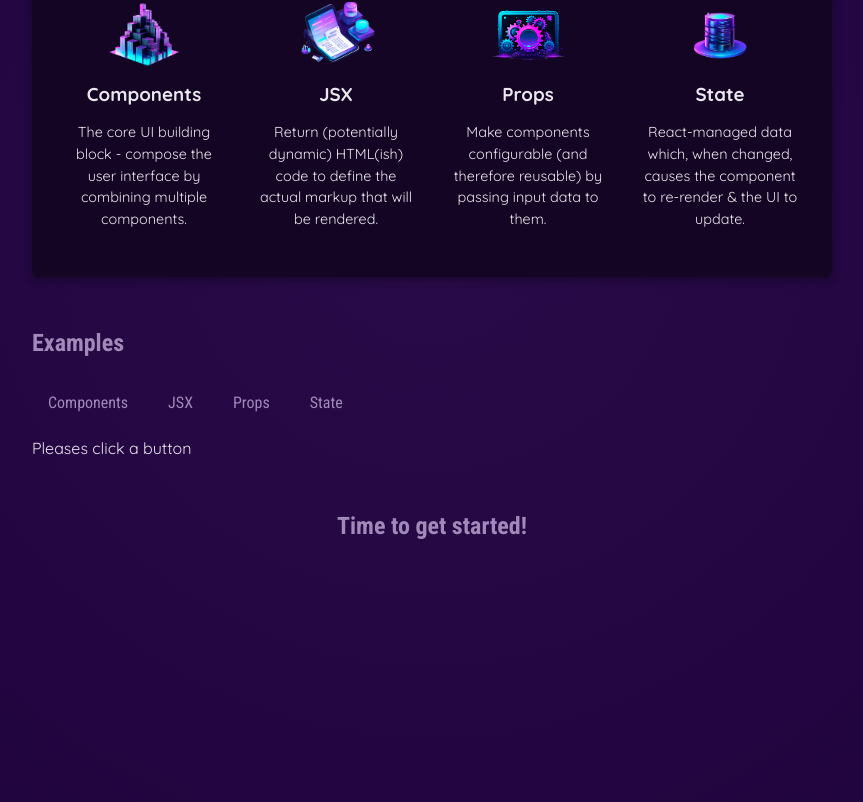
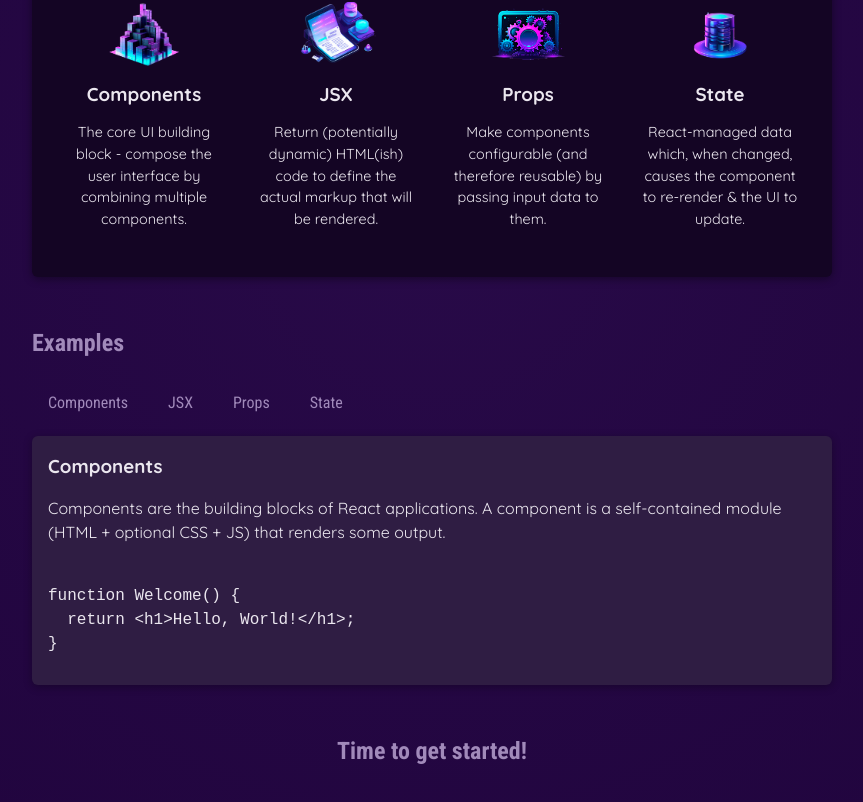
Before and after one commit to dmsgur127/r202014076_01, a React (Vite) app: page / in a window 1280 px wide. Shown: the part 422-1224 px from the top of the page, without its empty margins (208-1071 px from the left). Built offline with nearby package versions, Linux system fonts and the light colour scheme.

Commit message:
데이터 기반 State 가져오기 및 출력

```diff
--- a/src/App.jsx
+++ b/src/App.jsx
@@ -4,9 +4,10 @@
 import { Header } from './components/Header/Header.jsx';
 import CoreConcept from './components/CoreConcept.jsx';
 import TabButton from './components/TabButton.jsx';
+import {EXAMPLES} from './data.js';
 
 function App() {
-  const [ selectedTopic, setSelectedTopic ] = useState('Pleases click a button');
+  const [ selectedTopic, setSelectedTopic ] = useState('components');
 
   function handleSelect(selectedButton) {
     // selectedButton => 'components', 'jsx', props', 'state'
@@ -43,7 +44,13 @@
             <TabButton onSelect={() =>handleSelect('props')}>Props</TabButton>
             <TabButton onSelect={() =>handleSelect('state')}>State</TabButton>
           </menu>
-          {selectedTopic}
+          <div id="tab-content">
+            <h3>{EXAMPLES[selectedTopic].title}</h3>
+            <p>{EXAMPLES[selectedTopic].description}</p>
+            <pre>
+              <code>{EXAMPLES[selectedTopic].code}</code>
+            </pre>
+          </div>
         </section>
         <h2>Time to get started!</h2>
       </main>
--- a/src/data.js
+++ b/src/data.js
@@ -29,3 +29,54 @@
       'React-managed data which, when changed, causes the component to re-render & the UI to update.',
   },
 ];
+
+export const EXAMPLES = {
+  components: {
+    title: 'Components',
+    description:
+      'Components are the building blocks of React applications. A component is a self-contained module (HTML + optional CSS + JS) that renders some output.',
+    code: `
+function Welcome() {
+  return <h1>Hello, World!</h1>;
+}`,
+  },
+  jsx: {
+    title: 'JSX',
+    description:
+      'JSX is a syntax extension to JavaScript. It is similar to a template language, but it has full power of JavaScript (e.g., it may output dynamic content).',
+    code: `
+<div>
+  <h1>Welcome {userName}</h1>
+  <p>Time to learn React!</p>
+</div>`,
+  },
+  props: {
+    title: 'Props',
+    description:
+      'Components accept arbitrary inputs called props. They are like function arguments.',
+    code: `
+function Welcome(props) {
+  return <h1>Hello, {props.name}</h1>;
+}`,
+  },
+  state: {
+    title: 'State',
+    description:
+      'State allows React components to change their output over time in response to user actions, network responses, and anything else.',
+    code: `
+function Counter() {
+  const [isVisible, setIsVisible] = useState(false);
+
+  function handleClick() {
+    setIsVisible(true);
+  }
+
+  return (
+    <div>
+      <button onClick={handleClick}>Show Details</button>
+      {isVisible && <p>Amazing details!</p>}
+    </div>
+  );
+}`,
+  },
+};
```
